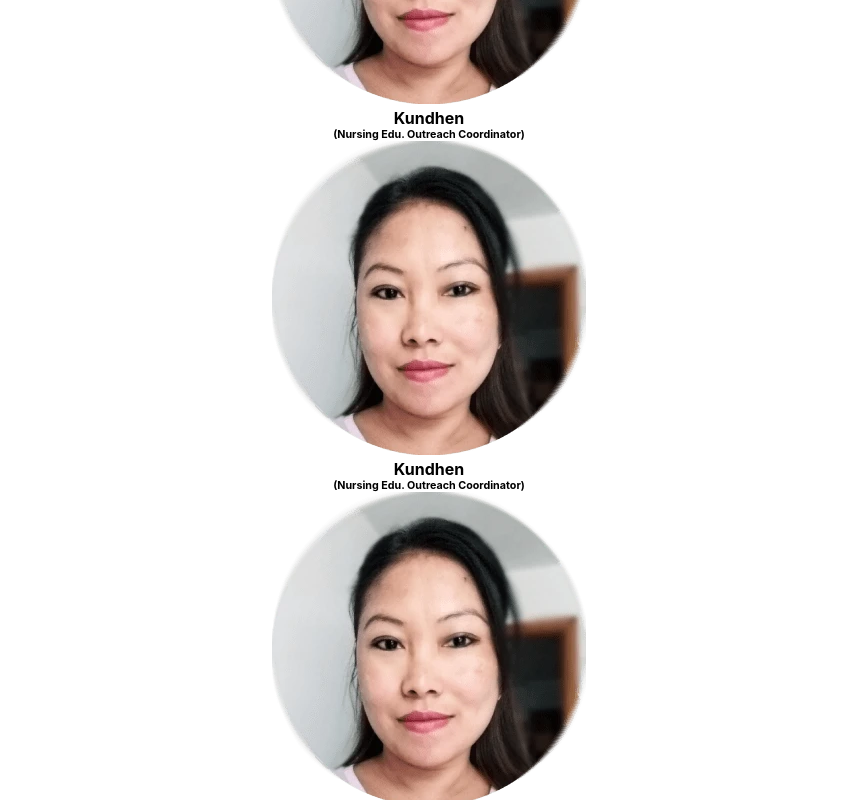
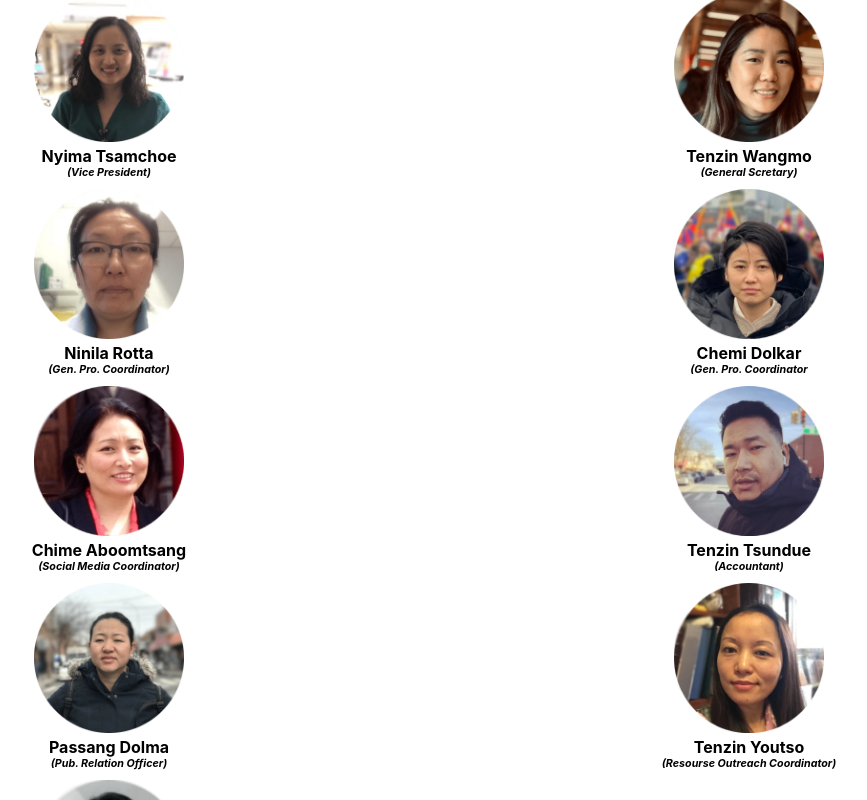
Before and after one commit to TenNga/Tibetan-Nurses-Association, a React (Create React App) app: page /about in a window 1280 px wide. Shown: the part 1640-2440 px from the top of the page, without its empty margins (211-1078 px from the left). Built offline with nearby package versions, Linux system fonts and the light colour scheme.

Commit message:
member updated with image and name

```diff
--- a/src/Components/SingleMember.js
+++ b/src/Components/SingleMember.js
@@ -1,11 +1,12 @@
 import React from 'react';
+import './css/SingleMember.css';
 
-const SingleMember = () => {
+const SingleMember = (props) => {
     return(
         <div className="single-member">
-            <img src="Kundhen.jpg" />
-            <h4>Kundhen</h4>
-            <h6>(Nursing Edu. Outreach Coordinator)</h6>
+            <img src={props.memberInfo.img} />
+            <h4>{props.memberInfo.name}</h4>
+            <h6>{props.memberInfo.position}</h6>
         </div>
     )
 }
--- /dev/null
+++ b/src/Components/css/SingleMember.css
@@ -0,0 +1,9 @@
+.single-member {
+    margin: 5px;
+}
+.single-member img{
+    max-width: 150px;
+}
+.single-member h6 {
+    font-style: italic;
+}
--- a/src/Container/AboutUs.js
+++ b/src/Container/AboutUs.js
@@ -10,6 +10,23 @@ const AboutUs = () => {
         para: "Tibetan Nurses Association (TNA) is a non-profitable organization founded by nurses from Bellevue Hospital in New York USA on April 2nd, 2016. The organization's primary goal is to unite all Tibetan Nurses and Nursing Students as a professional body under one umbrella at a national level. The purpose of this organization is to help nurses who graduated from India, Nepal, and America to get the Credentials Evaluation Service, Licensing in different States and find jobs. TNA will also serve the Tibetan communities in the United States through different health-related awareness programs. TNA also prioritize to help not only Nurses in America but also the people in Tibet, Nepal, and India through different educational projects and health-related programs as well.",
         linkContent: "TNA BY LAWS",
         link: ""}
+
+    const memberInfo = [
+        {img: "Pema_Dorjee.jpg", name: "Pema Dorjee", position: "President"},
+        {img: "tenTsering.jpg", name: "Tenzin Tsering", position: "(Vice President)"},
+        {img: "Nyima_Tsamchoe.jpg", name: "Nyima Tsamchoe", position: "(Vice President)"},
+        {img: "Tenzin_Wangmo.jpg", name: "Tenzin Wangmo", position: "(General Scretary)"},
+        {img: "Ninila_cr5g2h.jpg", name: "Ninila Rotta", position: "(Gen. Pro. Coordinator)"},
+        {img: "Chemi_Dolkar_py3opn.jpg", name: "Chemi Dolkar", position: "(Gen. Pro. Coordinator"},
+        {img: "Chime_Aboomtsang.jpg", name: "Chime Aboomtsang", position: "(Social Media Coordinator)"},
+        {img: "Tenzin_Tsundue.jpg", name: "Tenzin Tsundue", position: "(Accountant)"},
+        {img: "Passang_Dolma.jpg", name: "Passang Dolma", position: "(Pub. Relation Officer)"},
+        {img: "Tenzin_Youtso.jpg", name: "Tenzin Youtso", position: "(Resourse Outreach Coordinator)"},
+        {img: "Kundhen.jpg", name: "Kundhen", position: "Nursing Edu. Outreach Coordinator"},]
+
+    const handleMemberInfo = () => {
+        return memberInfo.map(member => <SingleMember memberInfo={member} />)
+    }
     return(
         <div className="about-container">
             <div className="history">
@@ -19,10 +36,7 @@ const AboutUs = () => {
                 <h2 id="header">board members</h2>
                 <h4 id="sub-header">nynj2019</h4>
                 <div className="member-container">
-                    <SingleMember />
-                    <SingleMember />
-                    <SingleMember />
-                    <SingleMember />
+                    {handleMemberInfo()}
                 </div>
             </div>
         </div>
--- a/src/Container/css/AboutUs.css
+++ b/src/Container/css/AboutUs.css
@@ -9,3 +9,9 @@
     text-transform: uppercase;
     margin-bottom: 20px;
 }
+
+.board-member .member-container {
+    display: grid;
+    grid-template-columns: 1fr 1fr;
+
+}
```
